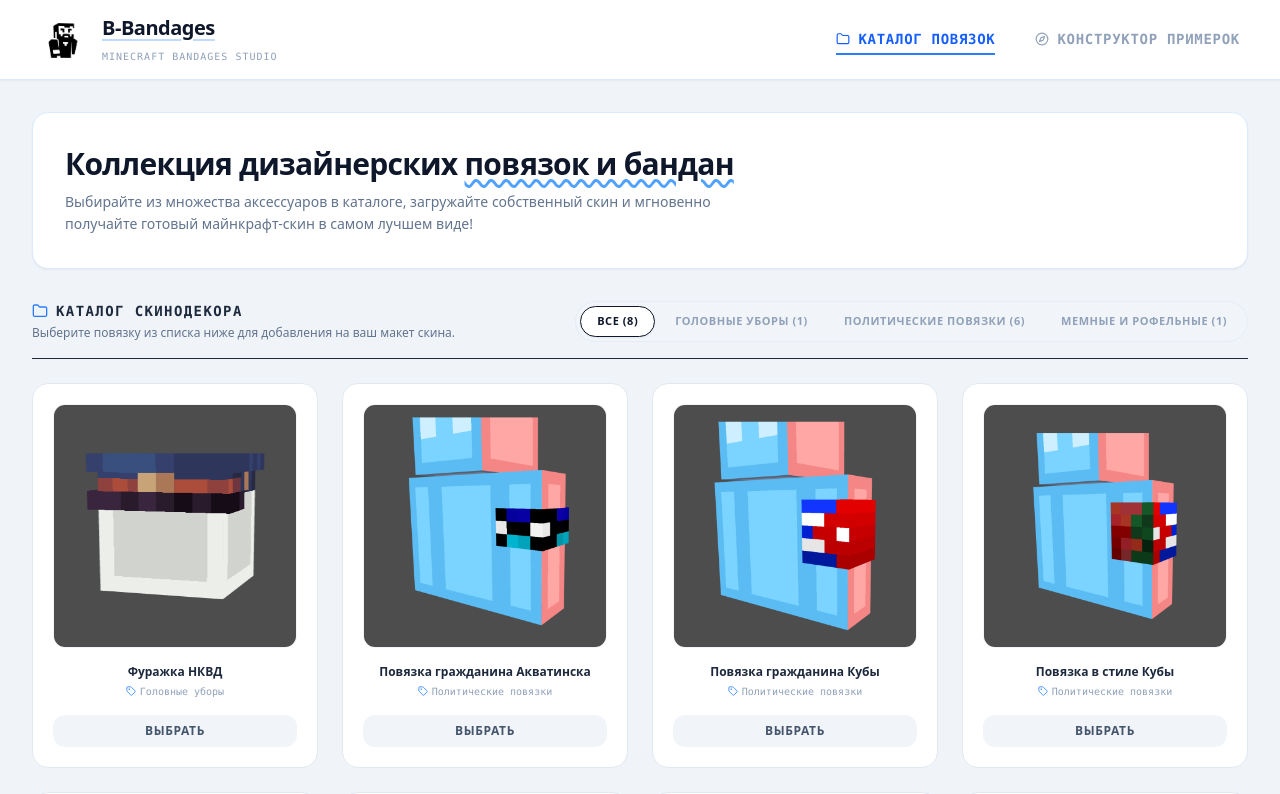
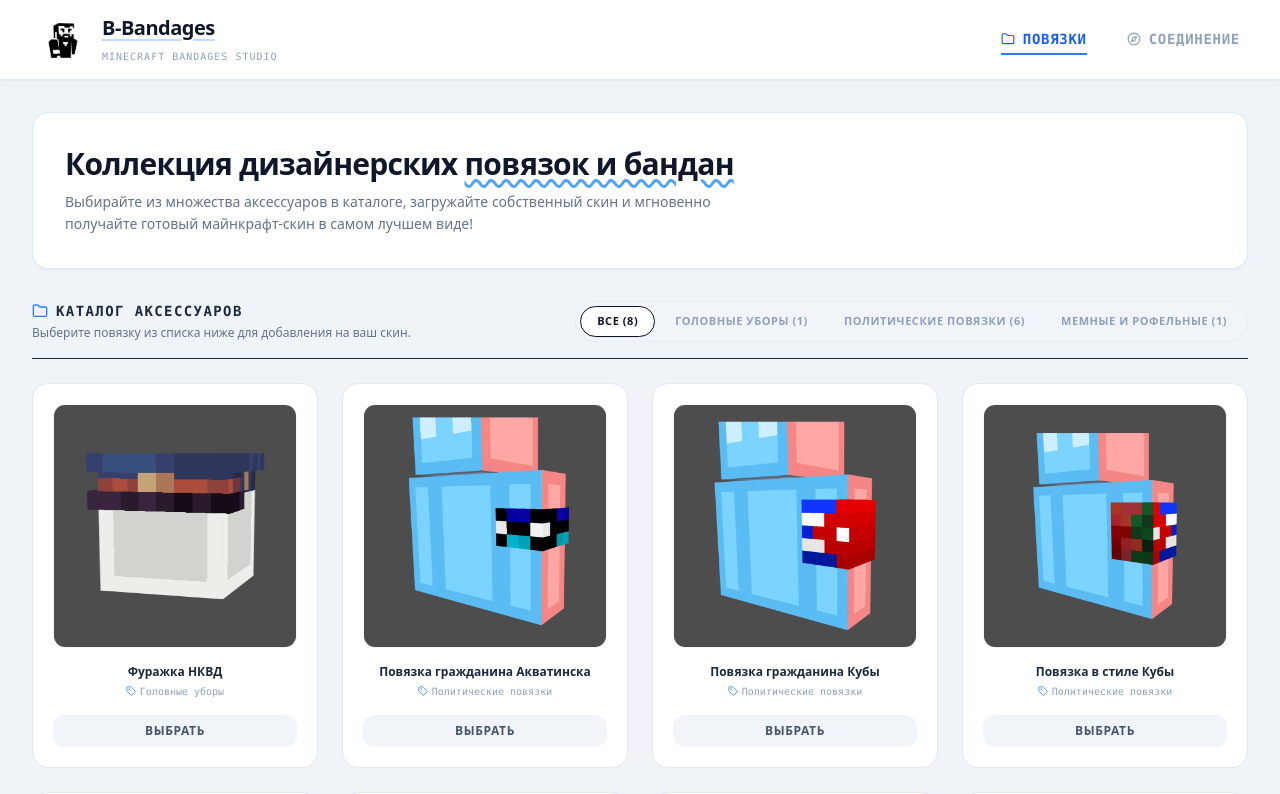
Before and after one commit to EpsDev132/epsdev132.github.io, a React (Vite) app: page / in a window 1280 px wide. Shown: the top 794 px of the page. Built offline with nearby package versions, Linux system fonts and the light colour scheme.

Commit message:
Update typographyConfig.ts
Улучшены формулировки

```diff
--- a/src/typographyConfig.ts
+++ b/src/typographyConfig.ts
@@ -9,22 +9,22 @@
   logoSubTitle: "Minecraft Bandages Studio",
 
   // Navigation Menus
-  navCatalog: "Каталог повязок",
-  navDesigner: "Конструктор примерок",
+  navCatalog: "Повязки",
+  navDesigner: "Соединение",
 
   // Main Hero Sections
-  heroCatalogTitle: "Коллекция дизайнерских повязок и бандан",
+  heroCatalogTitle: "Коллекция аксессуаров",
   heroDesignerTitle: "Удобный интерактивный конструктор скинов",
   heroDesc: "Выбирайте из множества аксессуаров в каталоге, загружайте собственный скин и мгновенно получайте готовый майнкрафт-скин в самом лучшем виде!",
 
   // Catalog View Info
-  catalogSectionTitle: "Каталог скинодекора",
-  catalogSectionDesc: "Выберите повязку из списка ниже для добавления на ваш макет скина.",
+  catalogSectionTitle: "Каталог аксессуаров",
+  catalogSectionDesc: "Выберите повязку из списка ниже для добавления на ваш скин.",
   catalogFilterAll: "Все",
   noItemsInCategory: "В данной категории повязок пока нет.",
 
   // Sticky Applied Bandage Sheet/Banner
-  bannerAppliedTitle: "Выбран бандаж",
+  bannerAppliedTitle: "Выбран аксессуар",
   bannerAppliedDesc: "Он готов к примерке в дизайнере и слиянию с вашим скином.",
   bannerReset: "Сбросить",
   bannerGoToDesigner: "Перейти в конструктор ➔",
@@ -32,7 +32,7 @@
   // Designer View Panels
   uploadSkinTitle: "Загрузка скина",
   uploadSkinInputTitle: "Импортировать свой скин (.PNG)",
-  uploadSkinInputSub: "64x64 или 64x32 пиксельный скин",
+  uploadSkinInputSub: "64x64 пиксельный скин",
   skinStatusLabel: "Текущее состояние базы:",
   skinTypeLabel: "Тип основного скина:",
   skinTypeDefault: "Стандартный Стив",
@@ -40,10 +40,10 @@
   fileLabel: "Файл:",
   btnResetSkin: "Сбросить",
   previewSectionTitle: "Превью скина",
-  preview3DTitle: "3D Интерактивное-Превью",
-  preview2DTitle: "2D Характер-Превью",
+  preview3DTitle: "3D Превью",
+  preview2DTitle: "2D Превью",
 
-  bandageStatusLabel: "Повязка:",
+  bandageStatusLabel: "Аксессуар:",
   bandageNotSelected: "Не выбрана",
   bandageActionRemove: "Снять",
   bandageActionSelect: "Выбрать в каталоге",
```
